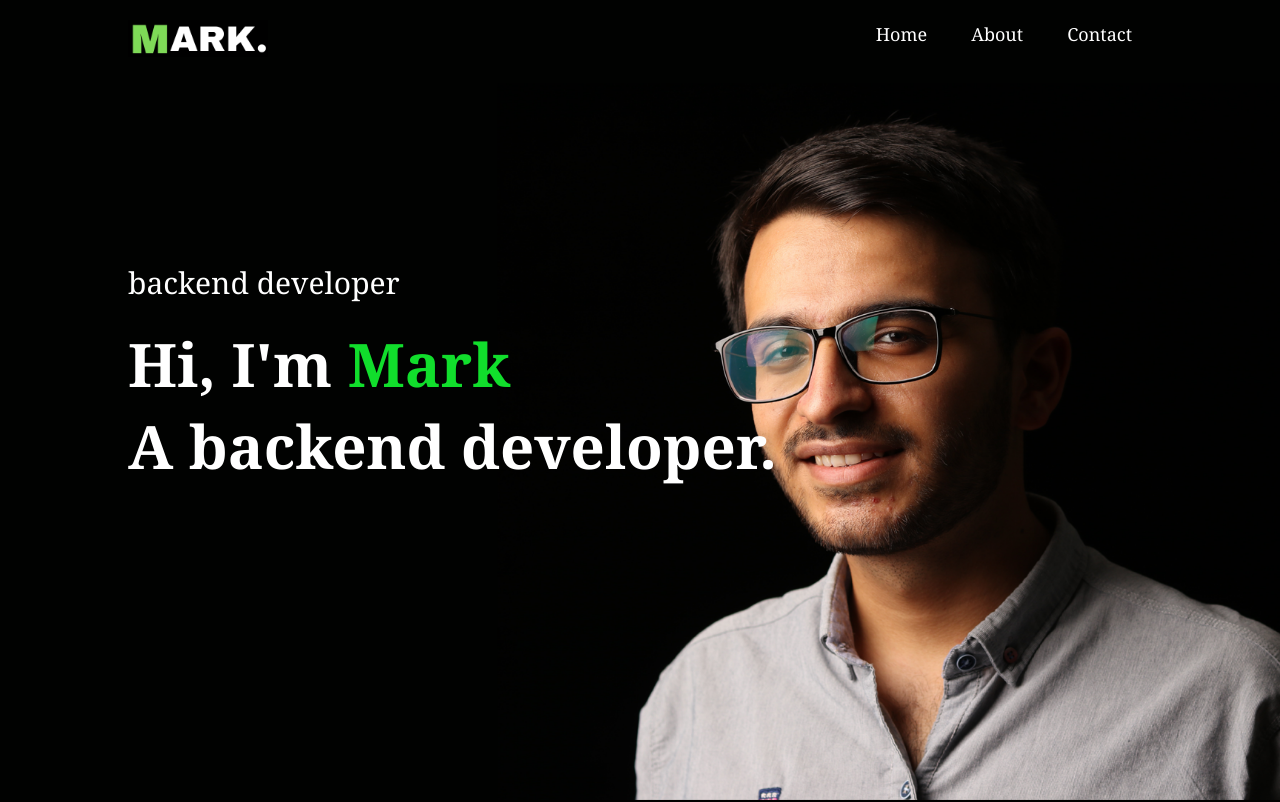
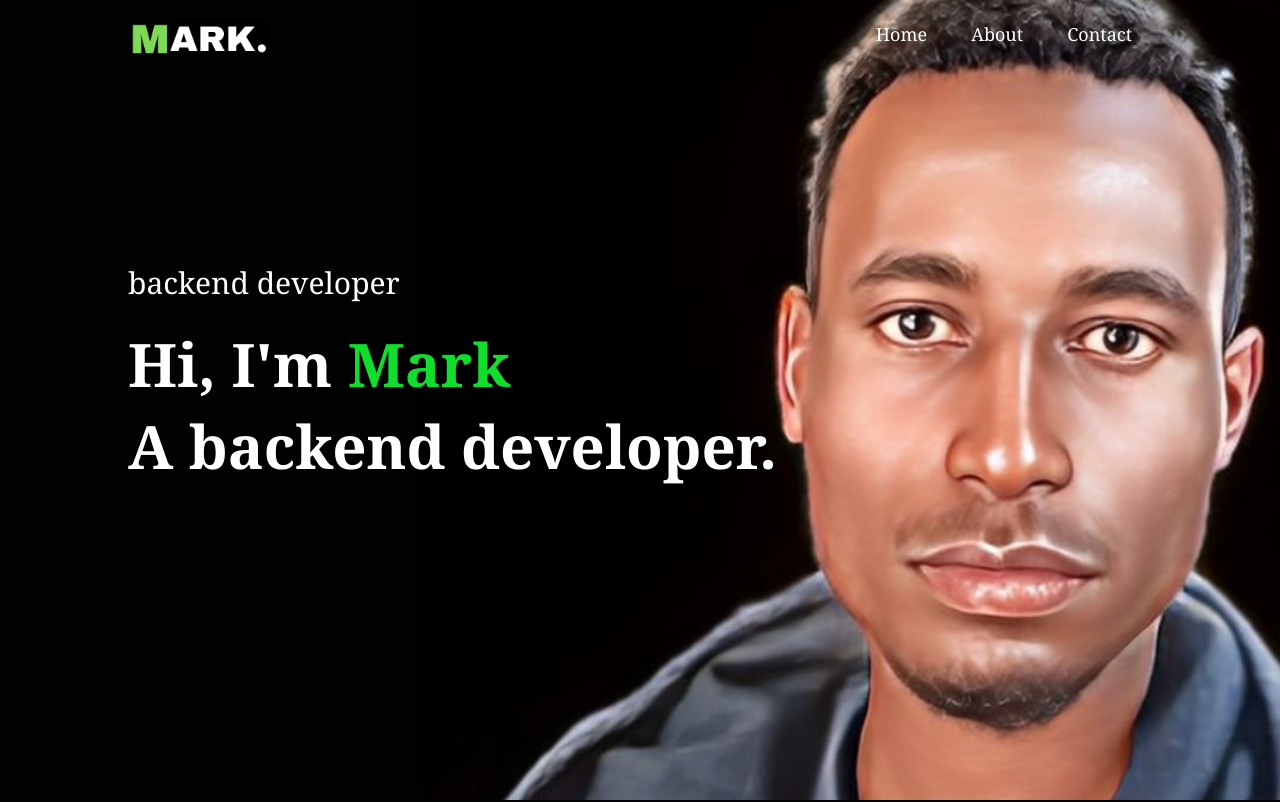
Before and after one commit to mark-kibo/my-portfolio, a plain HTML site: page index.html in a window 1280 px wide. Shown: the top 802 px of the page. Drawn offline with Linux system fonts and the light colour scheme.

Commit message:
updated the background image

```diff
--- a/main.css
+++ b/main.css
@@ -16,7 +16,7 @@ body{
 .header{
     width: 100%;
     height: 100vh;
-    background-image: url('./images/background.png');
+    background-image: url('./images/MARK\ KIBOCHA\(7\).jpg');
     background-position: center;
     background-size: cover;
     background-repeat: repeat;
```
Also changed, not shown: index.html (+0 -74 lines), images/MARK KIBOCHA(5).jpg (added), images/MARK KIBOCHA(6).jpg (added), images/MARK KIBOCHA(7).jpg (added).
